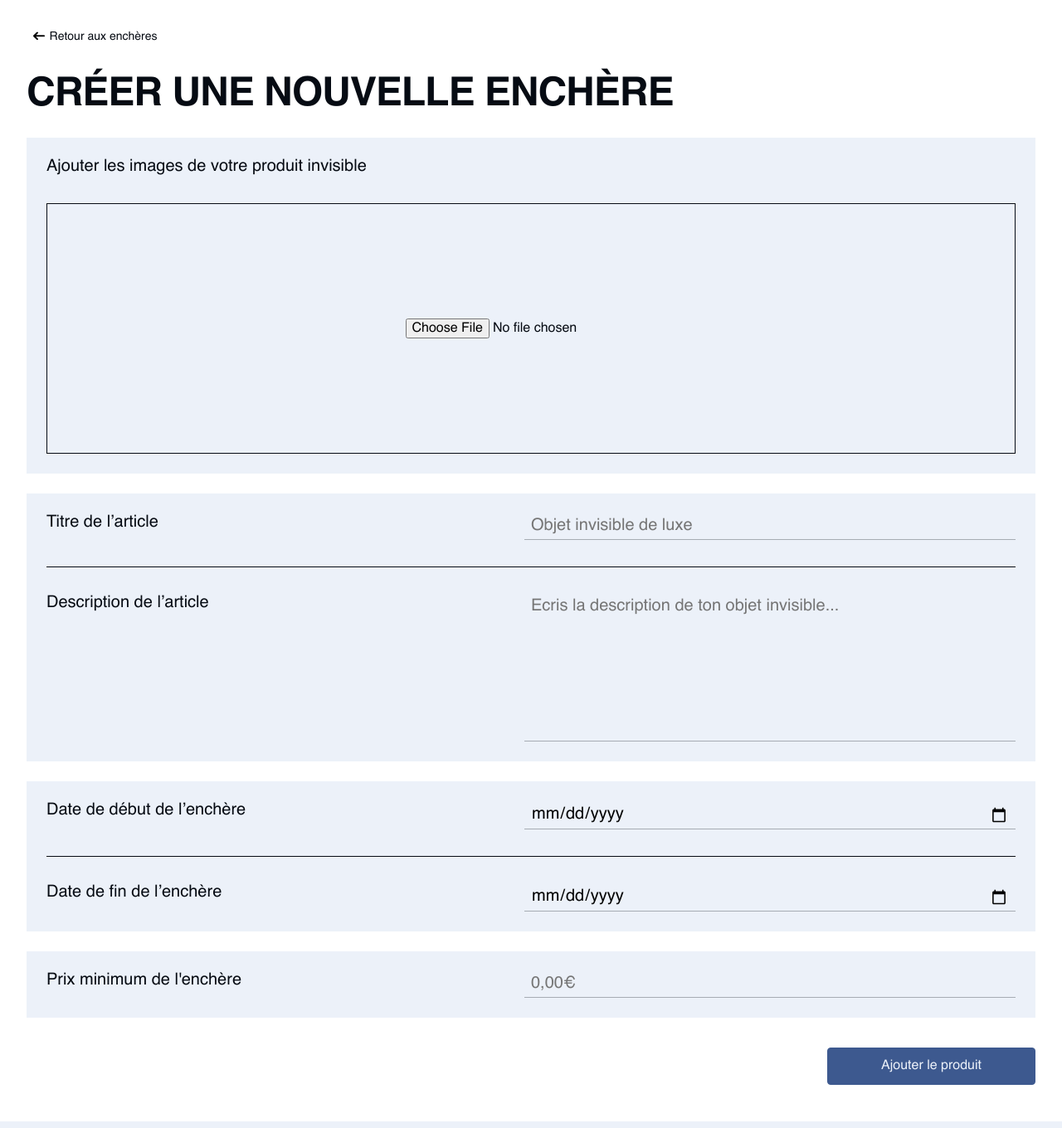
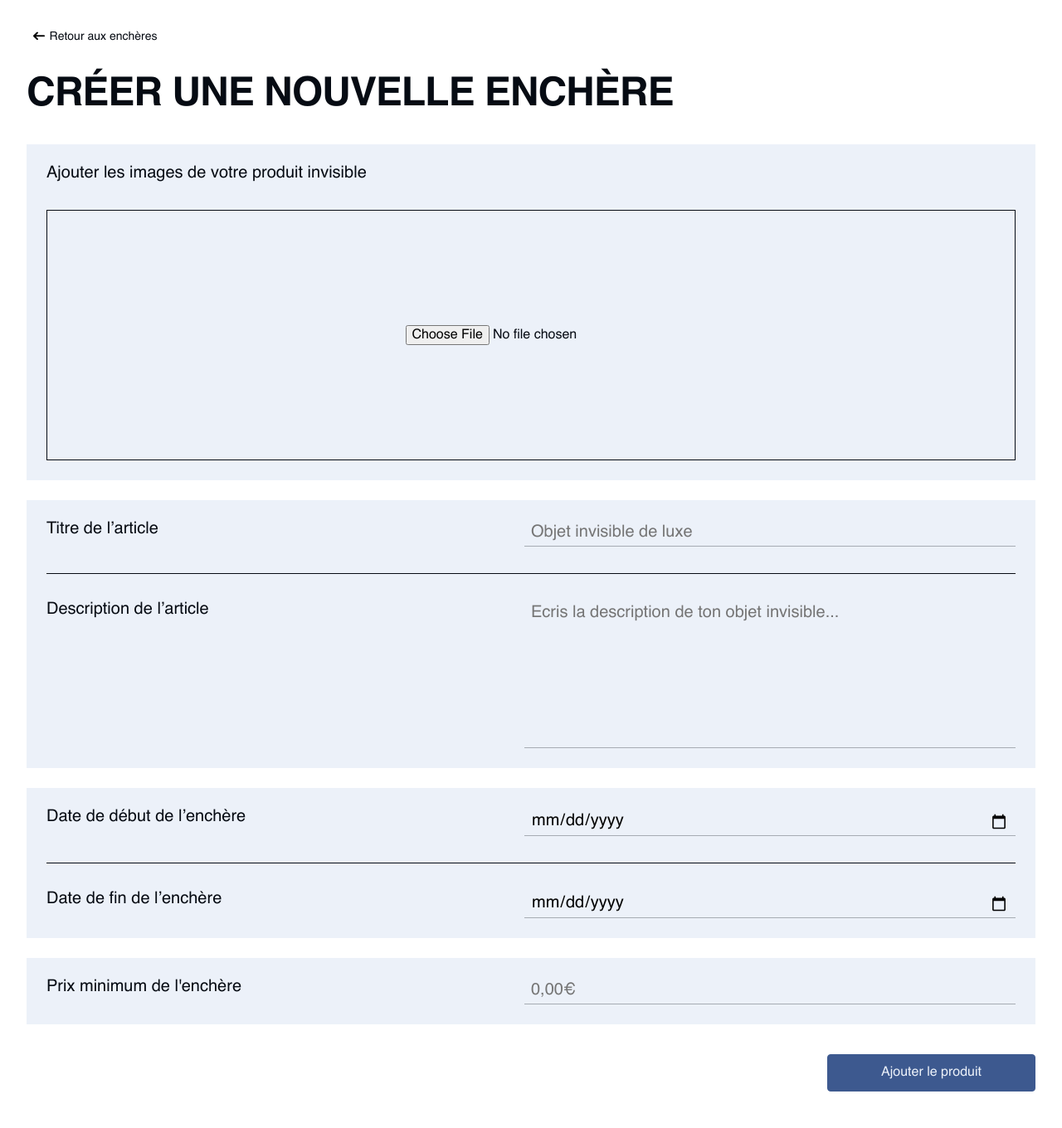
Before and after one commit to MaximeLemesle/projet_invisable_trade, a PHP site: page /php/newEnchere.php in a window 1280 px wide. Shown: the part 93-1453 px from the top of the page at 83% size. Run offline with PHP 8.4, Linux system fonts and the light colour scheme.

```diff
--- a/css/style.css
+++ b/css/style.css
@@ -373,10 +373,18 @@ a {
 
 /* --- Formulaire --- */
 
+.ajout {
+    display: flex;
+    flex-direction: column;
+    align-items: center;
+    gap: 32px;
+}
+
 .form {
     display: flex;
     flex-direction: column;
     gap: 24px;
+    width: 100%;
 }
 
 .form-image {
--- a/php/accueil.php
+++ b/php/accueil.php
@@ -60,9 +60,7 @@
                                 <img src=\"../assets/images/heart.png\" alt=\"like\">
                             </div>
                             <div class=\"cta\">
-                                <button class=\"btn-white\">
-                                    Enchérir
-                                </button>
+                                <a href=\"./details.php\" class=\"btn-white\">Enchérir</a>
                             </div>
                         </div>
 
--- a/php/newEnchere.php
+++ b/php/newEnchere.php
@@ -10,10 +10,9 @@
 
         <section class="ajout">
 
+            <h1 class="h1">Créer une nouvelle enchère</h1>
 
             <form action="" method="get" class="form">
-
-                <h1 class="h1">Créer une nouvelle enchère</h1>
 
                 <div class="form-image">
                     <label for="img">Ajouter les images de votre produit invisible</label>
```
Also changed, not shown: 3 other files.
